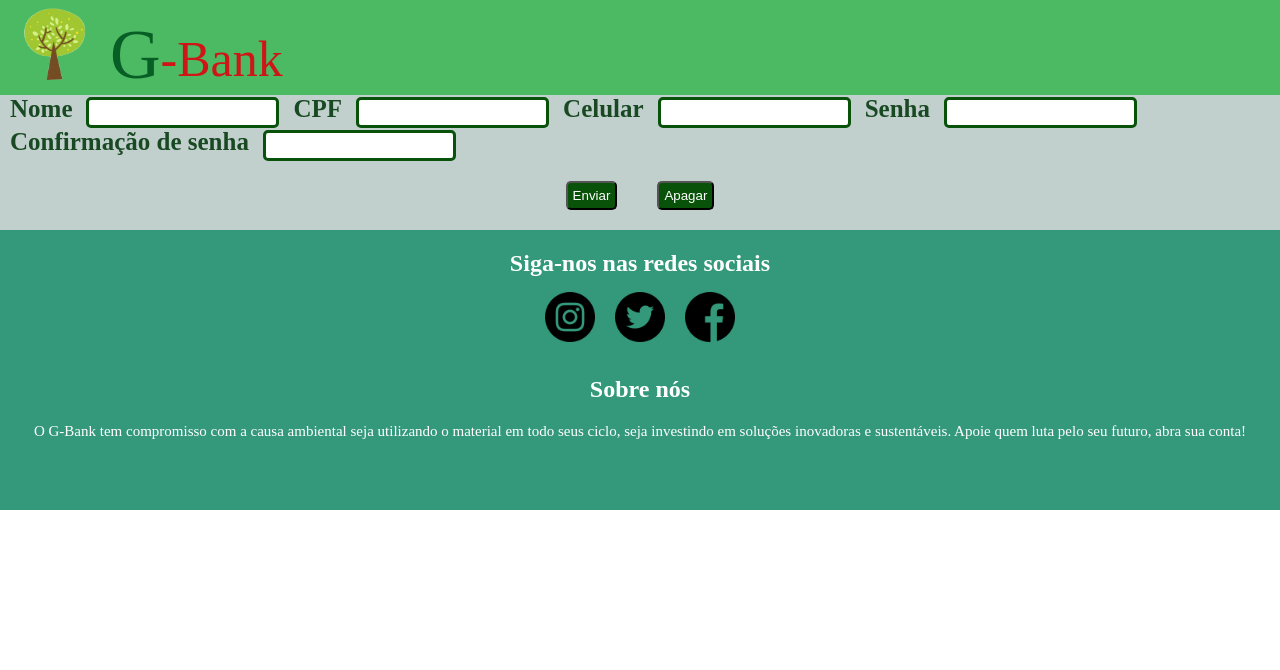
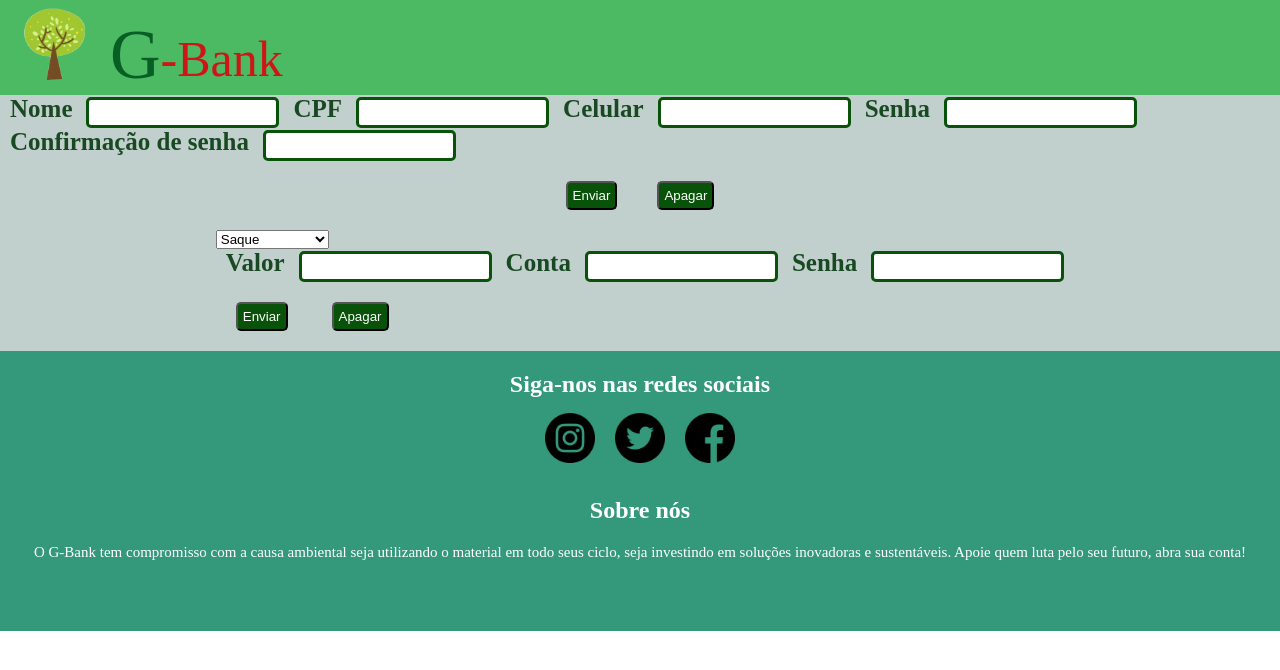
Before and after one commit to BHPimenta/-M1S04---DEVin-Philips-, a plain HTML site: page index.html in a window 1280 px wide. Drawn offline with Linux system fonts and the light colour scheme.

Commit message:
Criação do layout das operações

```diff
--- a/index.html
+++ b/index.html
@@ -14,6 +14,7 @@
         <span class='g'>G</span><span class='bank'>-Bank</span>
     </header>
     <main>
+        <section>
             <form id="form">
                 <div>
                     <label>Nome</label>
@@ -23,15 +24,39 @@
                     <label>Celular</label>
                     <input type="tel" id="celular" required>
                     <label>Senha</label>
-                <input type="text" id="senha" required>
+                    <input type="password" id="senha" required>
                     <label>Confirmação de senha</label>
-                <input type="text" id="confirmasenha" required>
+                    <input type="password" id="confirmasenha" required>
                 </div>
                 <div class="botoes">
                     <button type="submit" id="send">Enviar</button>
                     <button type="reset">Apagar</button>
                 </div>
             </form>
+        </section>
+        <section>
+            <form id="operacoes">
+                <div>
+                    <select  id="operacao">
+                        <option value="saque" selected>Saque</option>
+                        <option value="deposito">Depósito</option>
+                        <option value="saldo">Consulta Saldo</option>
+                    </select>
+                </div>
+                <div>
+                    <label>Valor</label>
+                    <input type="text" id="valor" required>
+                    <label>Conta</label>
+                    <input type="text" id="conta" required>
+                    <label>Senha</label>
+                    <input type="password" id="senhacadastrada" required>
+                </div>
+                <div>
+                    <button type="submit" id="send">Enviar</button>
+                    <button type="reset">Apagar</button>
+                </div>
+            </form>
+        </section>
     </main>
     <footer>
         <h2>Siga-nos nas redes sociais</h2>
--- a/script.js
+++ b/script.js
@@ -35,3 +35,17 @@ const criarConta = (event) =>{
 
 const form = document.getElementById('form');
 form.addEventListener('submit', criarConta);
+
+const trocaOperacao = (event)=>{
+    const valor = document.getElementById('valor');
+    if(event.target.value==='saldo'){
+        valor.disabled=true;
+    }
+    else{
+        valor.disabled=false;
+    }
+
+}
+
+const formOperacoes = document.getElementById('operacao');
+formOperacoes.addEventListener('change', trocaOperacao);
```
Lines whose indentation alone changed are shown as unchanged.
